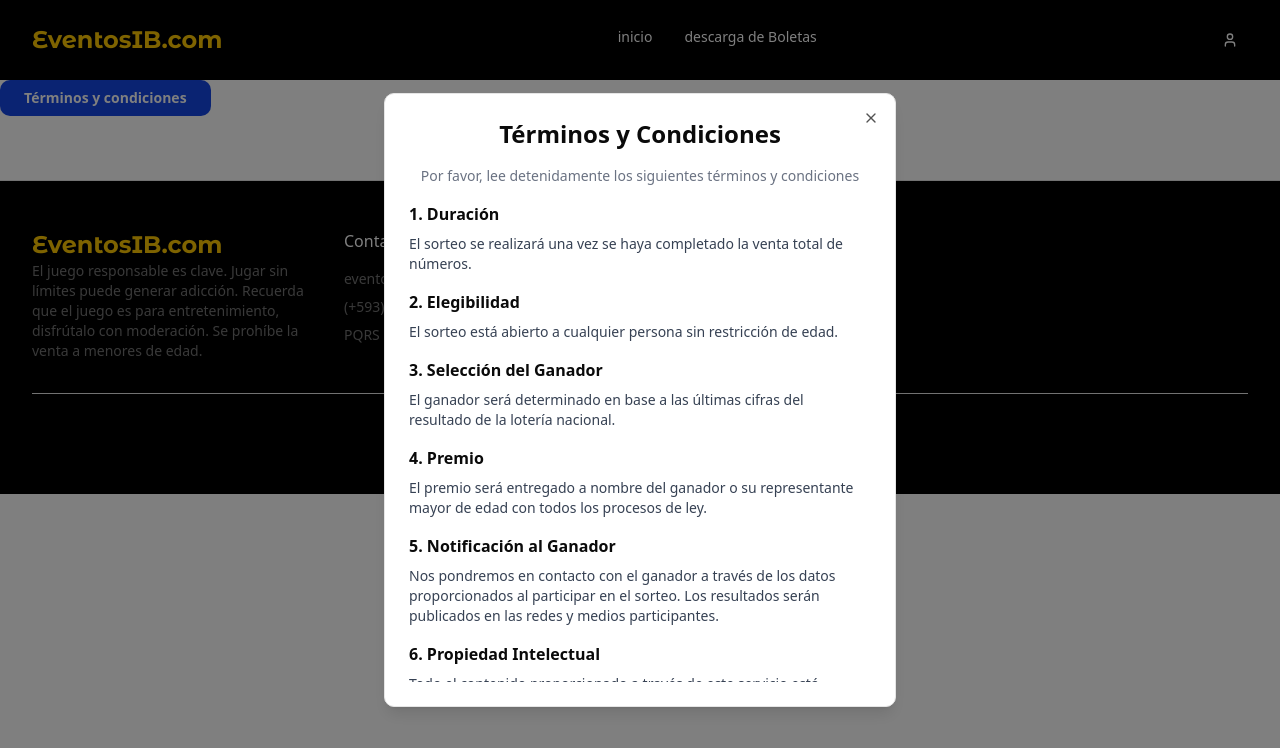
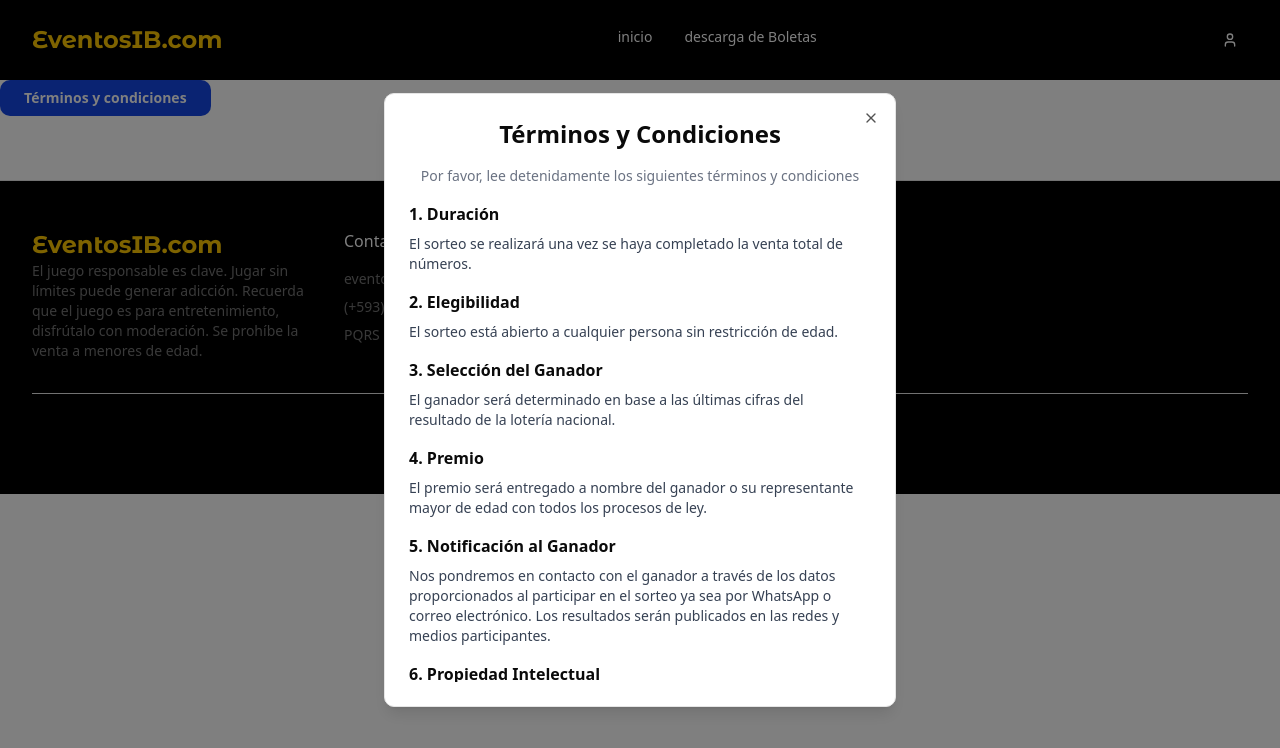
Before and after one commit to coco1690/dashboard-app-rifas, a React (Vite) app: page /terminos_y_condiciones in a window 1280 px wide. Both pictures are taken after a click on the button "Términos y condiciones". Shown: the top 748 px of the page. Built offline with nearby package versions, Linux system fonts and the light colour scheme; no server answers.

Commit message:
terminos y condiciones

```diff
--- a/src/single_page/components/DialogTerminosyCondiciones.tsx
+++ b/src/single_page/components/DialogTerminosyCondiciones.tsx
@@ -69,7 +69,7 @@ export const DialogTerminosyCondiciones = () => {
             <div>
               <h3 className="font-semibold text-base mb-2">5. Notificación al Ganador</h3>
               <p className="text-gray-700">
-                Nos pondremos en contacto con el ganador a través de los datos proporcionados al participar en el sorteo. Los resultados serán publicados en las redes y medios participantes.
+                Nos pondremos en contacto con el ganador a través de los datos proporcionados al participar en el sorteo ya sea por WhatsApp o correo electrónico. Los resultados serán publicados en las redes y medios participantes.
               </p>
             </div>
 
```
